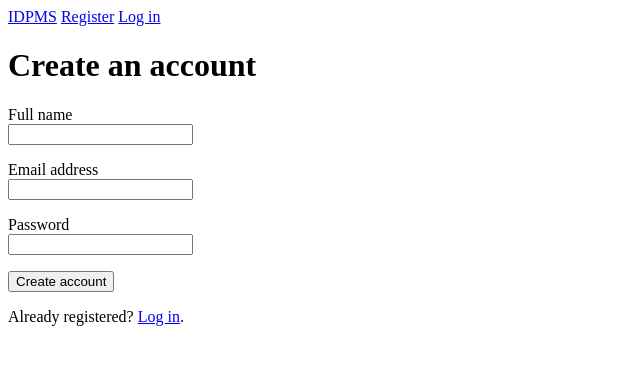
After one commit to banikbidisha321-ux/intelligent-data-privacy-system, a Flask app: page /register in a window 1280 px wide. The commit adds this page. Shown: the top 365 px of the page, without its empty margins (0-640 px from the left). Run offline with Flask 3, Linux system fonts and the light colour scheme.

Commit message:
Add user authentication workflow

```diff
--- a/app.py
+++ b/app.py
@@ -3,6 +3,7 @@
 from flask import Flask, jsonify, render_template
 from sqlalchemy import text
 
+from app_core.auth import auth_bp, current_user
 from app_core.extensions import db
 from config import Config
 
@@ -14,6 +15,13 @@ def create_app() -> Flask:
 
     if app.config["SQLALCHEMY_DATABASE_URI"]:
         db.init_app(app)
+
+    app.register_blueprint(auth_bp)
+
+    @app.context_processor
+    def inject_current_user():
+        """Make the signed-in user available to every HTML template."""
+        return {"current_user": current_user()}
 
     @app.route("/")
     def home():
--- /dev/null
+++ b/app_core/auth.py
@@ -0,0 +1,107 @@
+"""Registration, login, logout, and access-control routes."""
+
+from functools import wraps
+
+from flask import Blueprint, flash, redirect, render_template, request, session, url_for
+from werkzeug.security import check_password_hash, generate_password_hash
+
+from app_core.extensions import db
+from app_core.models import User
+
+
+auth_bp = Blueprint("auth", __name__)
+
+
+def current_user():
+    """Return the signed-in user, or None when no valid session exists."""
+    user_id = session.get("user_id")
+    if not user_id:
+        return None
+    return db.session.get(User, user_id)
+
+
+def login_required(view):
+    """Require an authenticated user before allowing access to a view."""
+    @wraps(view)
+    def wrapped_view(*args, **kwargs):
+        if current_user() is None:
+            flash("Please log in to continue.", "error")
+            return redirect(url_for("auth.login"))
+        return view(*args, **kwargs)
+
+    return wrapped_view
+
+
+@auth_bp.route("/register", methods=["GET", "POST"])
+def register():
+    """Create a user account with a safely hashed password."""
+    if current_user() is not None:
+        return redirect(url_for("auth.dashboard"))
+
+    if request.method == "POST":
+        full_name = request.form.get("full_name", "").strip()
+        email = request.form.get("email", "").strip().lower()
+        password = request.form.get("password", "")
+
+        if not full_name or not email or not password:
+            flash("Please complete all fields.", "error")
+        elif len(full_name) > 100:
+            flash("Name must be 100 characters or fewer.", "error")
+        elif "@" not in email or len(email) > 255:
+            flash("Enter a valid email address.", "error")
+        elif len(password) < 8:
+            flash("Password must contain at least 8 characters.", "error")
+        elif User.query.filter_by(email=email).first() is not None:
+            flash("An account with this email already exists.", "error")
+        else:
+            user = User(
+                full_name=full_name,
+                email=email,
+                password_hash=generate_password_hash(password),
+                role="user",
+            )
+            db.session.add(user)
+            db.session.commit()
+            session.clear()
+            session["user_id"] = user.id
+            flash("Your account has been created.", "success")
+            return redirect(url_for("auth.dashboard"))
+
+    return render_template("register.html")
+
+
+@auth_bp.route("/login", methods=["GET", "POST"])
+def login():
+    """Authenticate a registered user."""
+    if current_user() is not None:
+        return redirect(url_for("auth.dashboard"))
+
+    if request.method == "POST":
+        email = request.form.get("email", "").strip().lower()
+        password = request.form.get("password", "")
+        user = User.query.filter_by(email=email).first()
+
+        if user is None or not user.is_active or not check_password_hash(user.password_hash, password):
+            flash("Invalid email or password.", "error")
+        else:
+            session.clear()
+            session["user_id"] = user.id
+            flash("You are logged in.", "success")
+            return redirect(url_for("auth.dashboard"))
+
+    return render_template("login.html")
+
+
+@auth_bp.route("/logout", methods=["POST"])
+def logout():
+    """End the current user session."""
+    session.clear()
+    flash("You have been logged out.", "success")
+    return redirect(url_for("home"))
+
+
+@auth_bp.route("/dashboard")
+@login_required
+def dashboard():
+    """Show a page available only to signed-in users."""
+    return render_template("dashboard.html", user=current_user())
--- a/config.py
+++ b/config.py
@@ -14,3 +14,5 @@ class Config:
     SECRET_KEY = os.getenv("SECRET_KEY", "development-only-change-before-deployment")
     SQLALCHEMY_DATABASE_URI = os.getenv("DATABASE_URL")
     SQLALCHEMY_TRACK_MODIFICATIONS = False
+    SESSION_COOKIE_HTTPONLY = True
+    SESSION_COOKIE_SAMESITE = "Lax"
--- /dev/null
+++ b/templates/base.html
@@ -0,0 +1,32 @@
+<!doctype html>
+<html lang="en">
+  <head>
+    <meta charset="utf-8">
+    <meta name="viewport" content="width=device-width, initial-scale=1">
+    <title>{% block title %}Intelligent Data Privacy Management System{% endblock %}</title>
+  </head>
+  <body>
+    <header>
+      <nav>
+        <a href="{{ url_for('home') }}">IDPMS</a>
+        {% if current_user %}
+          <a href="{{ url_for('auth.dashboard') }}">Dashboard</a>
+          <form action="{{ url_for('auth.logout') }}" method="post" style="display: inline;">
+            <button type="submit">Log out</button>
+          </form>
+        {% else %}
+          <a href="{{ url_for('auth.register') }}">Register</a>
+          <a href="{{ url_for('auth.login') }}">Log in</a>
+        {% endif %}
+      </nav>
+    </header>
+    <main>
+      {% with messages = get_flashed_messages(with_categories=true) %}
+        {% for category, message in messages %}
+          <p role="alert" class="{{ category }}">{{ message }}</p>
+        {% endfor %}
+      {% endwith %}
+      {% block content %}{% endblock %}
+    </main>
+  </body>
+</html>
--- /dev/null
+++ b/templates/register.html
@@ -0,0 +1,23 @@
+{% extends "base.html" %}
+
+{% block title %}Register | Intelligent Data Privacy Management System{% endblock %}
+
+{% block content %}
+  <h1>Create an account</h1>
+  <form method="post">
+    <p>
+      <label for="full_name">Full name</label><br>
+      <input id="full_name" name="full_name" type="text" maxlength="100" required>
+    </p>
+    <p>
+      <label for="email">Email address</label><br>
+      <input id="email" name="email" type="email" maxlength="255" required>
+    </p>
+    <p>
+      <label for="password">Password</label><br>
+      <input id="password" name="password" type="password" minlength="8" required>
+    </p>
+    <button type="submit">Create account</button>
+  </form>
+  <p>Already registered? <a href="{{ url_for('auth.login') }}">Log in</a>.</p>
+{% endblock %}
```
Also changed, not shown: app_core/models.py (added, +16 -0 lines), templates/dashboard.html (added, +9 -0 lines), templates/index.html (+14 -15 lines), templates/login.html (added, +19 -0 lines), README.md.
